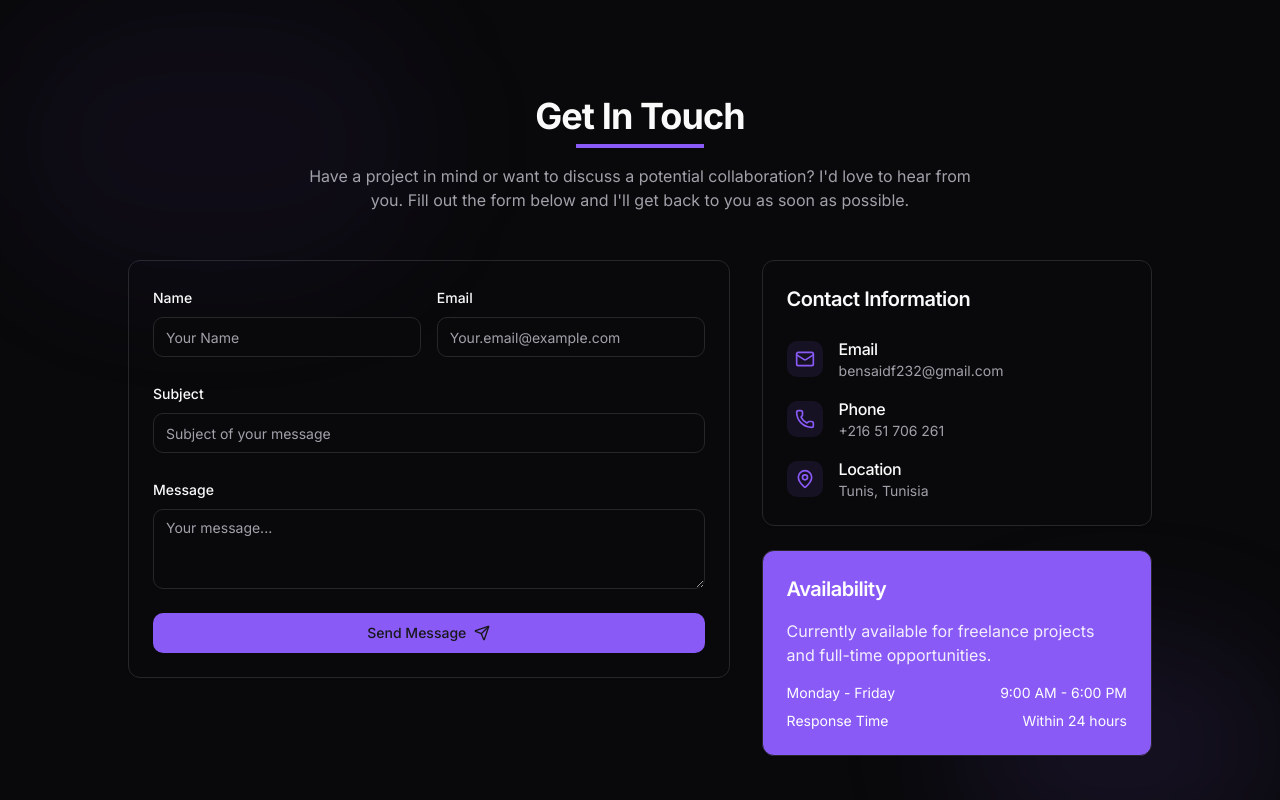
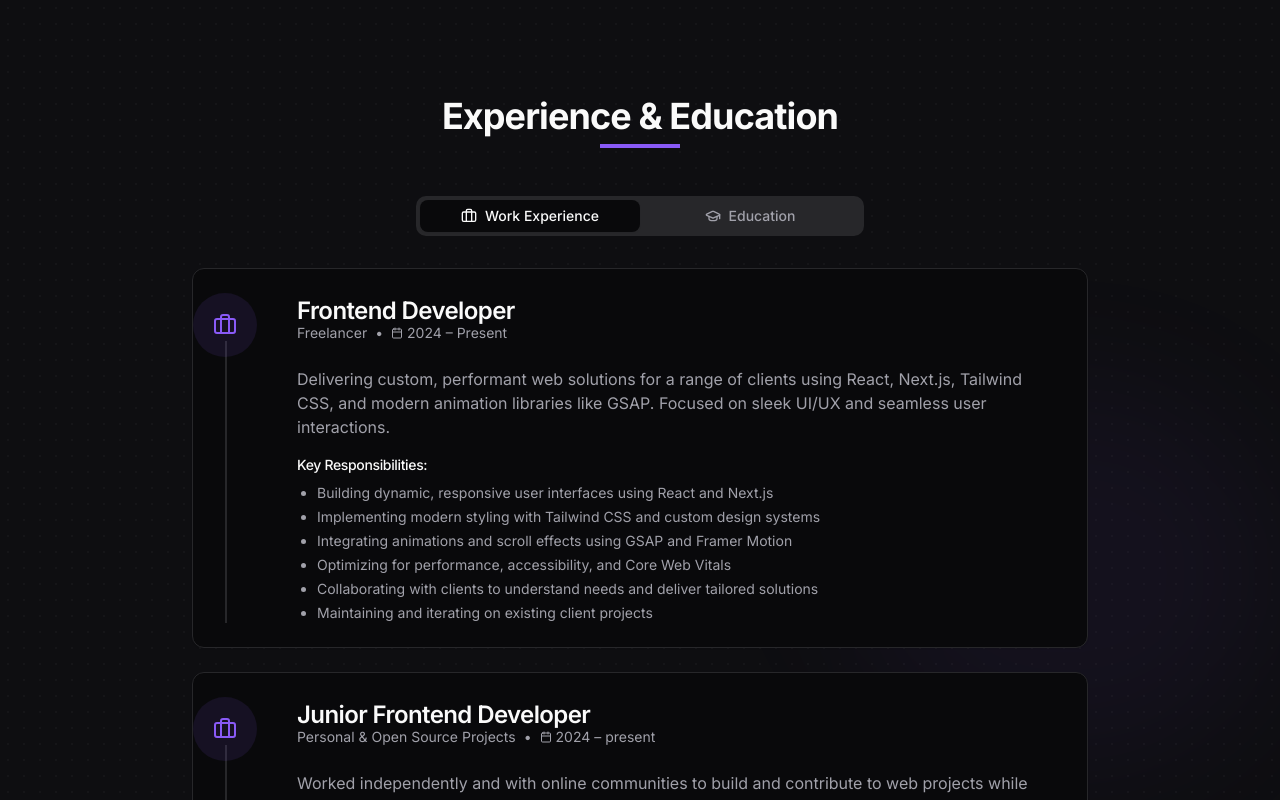
Before and after one commit to chamakhmakh/portfolio_pascal-main, a Next.js app: page / in a window 1280 px wide. Shown: the top 800 px of the page. Built offline with nearby package versions, Linux system fonts and the light colour scheme.

Commit message:
fix: uncomment Experience component import in page.tsx

```diff
--- a/src/app/page.tsx
+++ b/src/app/page.tsx
@@ -5,7 +5,7 @@ import Footer from "@/component/layout/Footer";
 import Preloader from "@/component/Preloader";
 // import About from "@/component/sections/About";
 import Contact from "@/component/sections/Contact";
-// import Experience from "@/component/sections/Experience";
+import Experience from "@/component/sections/Experience";
 // import Hero from "@/component/sections/Hero";
 // import Projects from "@/component/sections/Projects";
 // import Skills from "@/component/sections/Skills";
@@ -33,7 +33,7 @@ export default function Home() {
               {/* <About /> */}
               {/* <Skills /> */}
               {/* <Projects /> */}
-              {/* <Experience /> */}
+              <Experience />
               <Contact />
               hello
             </main>
```
